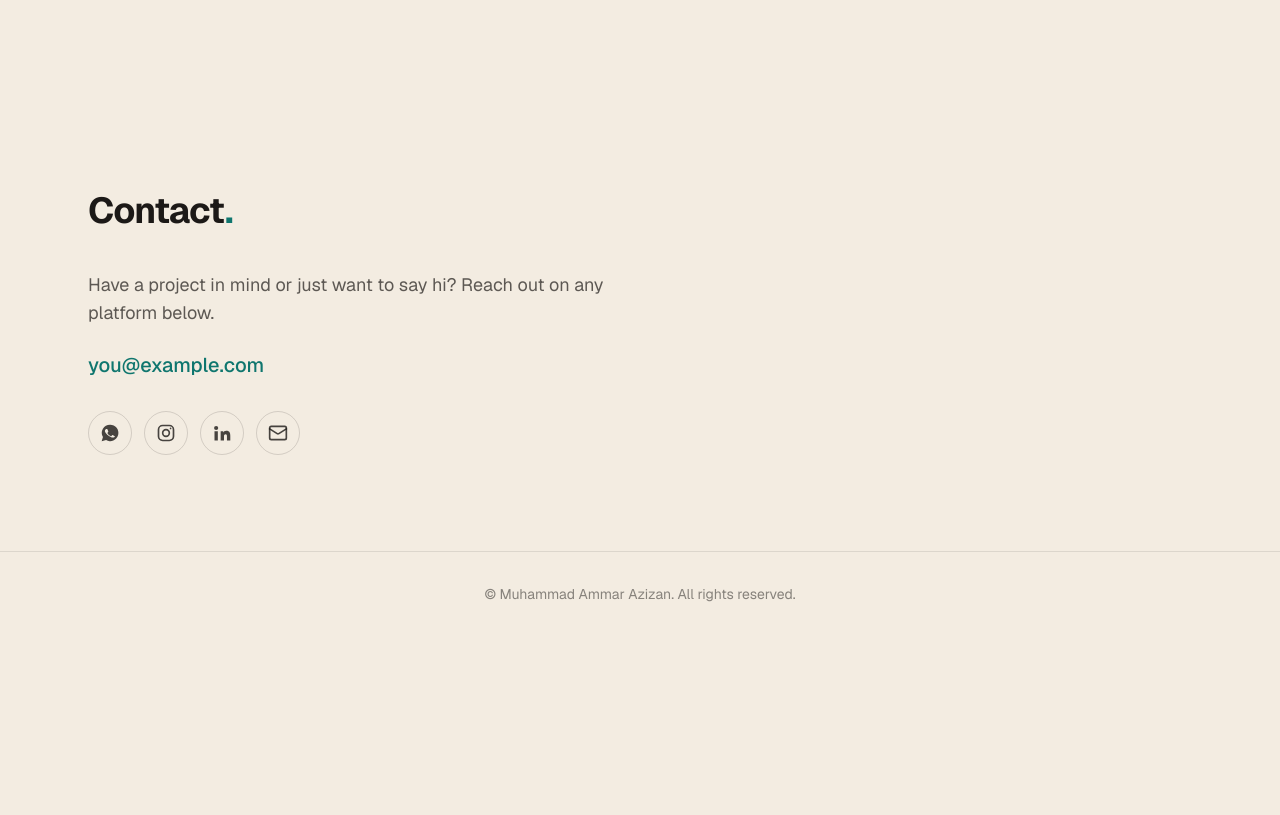
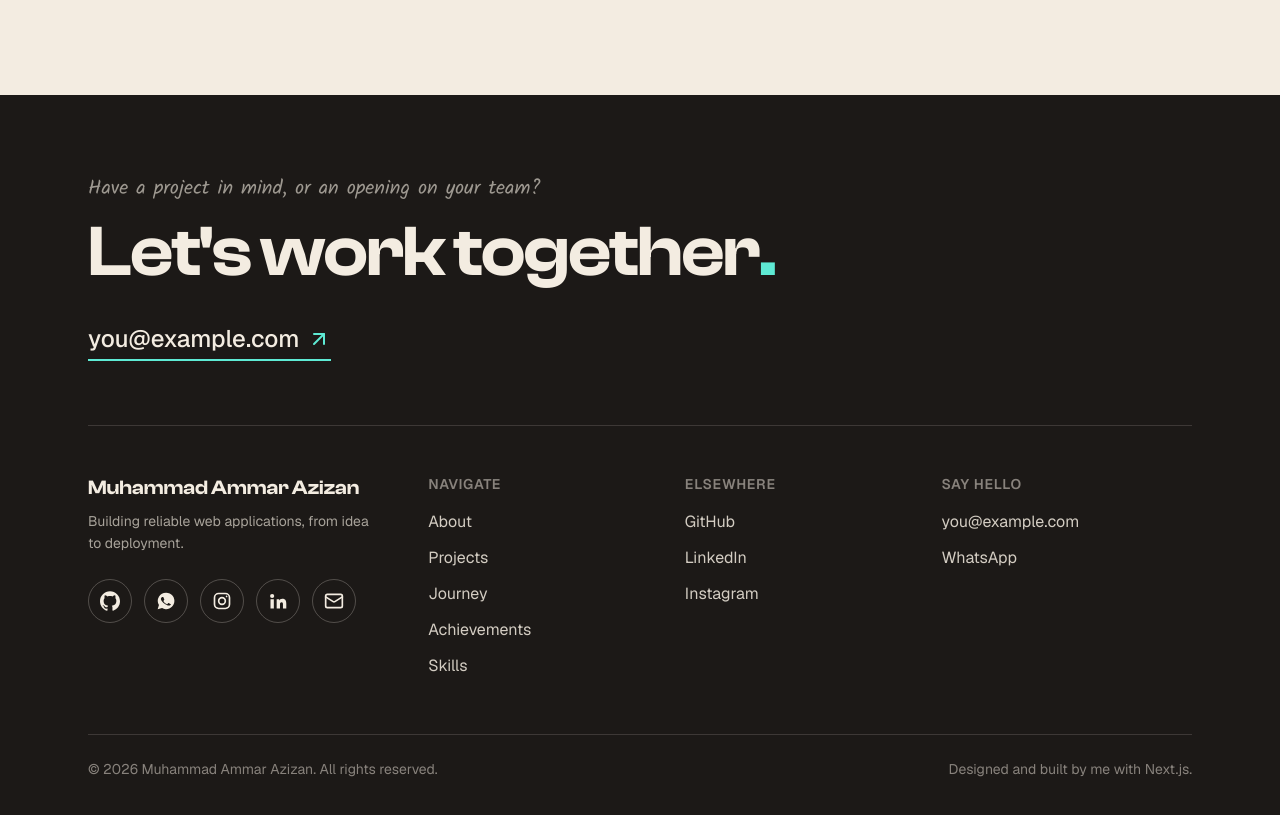
Before and after one commit to muhdammar-azizan/muhdammar-azizan-portfolio, a Next.js app: page / in a window 1280 px wide. Shown: the part 8194-9009 px from the top of the page. Before the commit the page ends 8830 px from the top, so only its background shows below. Built offline with nearby package versions, Linux system fonts and the light colour scheme.

Commit message:
Replace the Contact section with a large inverted footer that holds all contact links

```diff
--- a/src/app/globals.css
+++ b/src/app/globals.css
@@ -167,6 +167,15 @@ html.theme-switching *::after {
   }
 }
 
+/* The footer uses the inverted theme colours, so the accent needs the opposite shade to stay readable. */
+.footer-invert {
+  --accent: #5eead4;
+}
+
+:root[data-theme="dark"] .footer-invert {
+  --accent: #0f766e;
+}
+
 /* Light creases for a sheet that has been folded and opened again. Kept faint on purpose. */
 .paper-creases {
   background-image:
--- a/src/app/page.tsx
+++ b/src/app/page.tsx
@@ -6,7 +6,6 @@ import Journey from "@/components/Journey";
 import SectionDivider from "@/components/SectionDivider";
 import Achievements from "@/components/Achievements";
 import Skills from "@/components/Skills";
-import Contact from "@/components/Contact";
 import Footer from "@/components/Footer";
 import BackToTop from "@/components/BackToTop";
 import Intro from "@/components/intro/Intro";
@@ -23,7 +22,6 @@ export default function Home() {
         <SectionDivider />
         <Achievements />
         <Skills />
-        <Contact />
       </main>
       <Footer />
       <BackToTop />
--- a/src/components/Contact.tsx
+++ /dev/null
@@ -1,25 +0,0 @@
-import Section from "./Section";
-import Reveal from "./Reveal";
-import SocialLinks from "./SocialLinks";
-import { siteConfig } from "@/lib/site";
-
-export default function Contact() {
-  return (
-    <Section id="contact" title="Contact">
-      <Reveal>
-        <p className="max-w-xl text-lg text-foreground/70">
-          Have a project in mind or just want to say hi? Reach out on any platform below.
-        </p>
-        <a
-          href={`mailto:${siteConfig.contact.email}`}
-          className="mt-6 inline-block text-xl font-medium text-accent hover:underline"
-        >
-          {siteConfig.contact.email}
-        </a>
-        <div className="mt-8">
-          <SocialLinks />
-        </div>
-      </Reveal>
-    </Section>
-  );
-}
--- a/src/components/Footer.tsx
+++ b/src/components/Footer.tsx
@@ -1,9 +1,91 @@
-import { siteConfig } from "@/lib/site";
+import { ArrowUpRight } from "lucide-react";
+import Reveal from "./Reveal";
+import SocialLinks from "./SocialLinks";
+import { navItems, siteConfig } from "@/lib/site";
 
+/**
+ * The last part of the page, and the place to get in touch (the "Contact" link in the navbar
+ * scrolls here). It uses the inverted colours of the theme, so it reads as the end of the page.
+ */
 export default function Footer() {
+  const { email, whatsapp, linkedin, instagram, github } = siteConfig.contact;
+  const columns = [
+    {
+      title: "Navigate",
+      links: navItems.filter((item) => item.href !== "#contact").map((item) => ({ label: item.label, href: item.href })),
+    },
+    {
+      title: "Elsewhere",
+      links: [
+        { label: "GitHub", href: github },
+        { label: "LinkedIn", href: linkedin },
+        { label: "Instagram", href: instagram },
+      ],
+    },
+    {
+      title: "Say hello",
+      links: [
+        { label: email, href: `mailto:${email}` },
+        { label: "WhatsApp", href: `https://wa.me/${whatsapp}` },
+        ...(siteConfig.resumeUrl ? [{ label: "Resume", href: siteConfig.resumeUrl }] : []),
+      ],
+    },
+  ];
+
   return (
-    <footer className="border-t border-foreground/10 py-8 text-center text-sm text-foreground/50">
-      © {siteConfig.name}. All rights reserved.
+    <footer id="contact" className="footer-invert scroll-mt-0 bg-foreground text-background">
+      <div className="mx-auto max-w-6xl px-6 pt-20 pb-10">
+        <Reveal>
+          <p className="font-hand text-xl text-background/60">Have a project in mind, or an opening on your team?</p>
+          <h2 className="mt-3 max-w-3xl font-clash text-5xl leading-[1.05] font-semibold tracking-tight sm:text-6xl lg:text-7xl">
+            Let&apos;s work together<span className="text-accent">.</span>
+          </h2>
+          <a
+            href={`mailto:${email}`}
+            className="group mt-8 inline-flex items-center gap-2 border-b-2 border-accent pb-1 text-xl font-medium sm:text-2xl"
+          >
+            {email}
+            <ArrowUpRight aria-hidden="true" className="h-6 w-6 text-accent transition group-hover:translate-x-1 group-hover:-translate-y-1" />
+          </a>
+        </Reveal>
+
+        <div className="mt-16 grid gap-12 border-t border-background/15 pt-12 sm:grid-cols-2 lg:grid-cols-[1.4fr_1fr_1fr_1.2fr]">
+          <div>
+            <p className="font-clash text-xl font-semibold">{siteConfig.name}</p>
+            <p className="mt-2 max-w-xs text-sm leading-relaxed text-background/65">{siteConfig.tagline}</p>
+            <div className="mt-6">
+              <SocialLinks />
+            </div>
+          </div>
+
+          {columns.map((column) => (
+            <nav key={column.title} aria-label={column.title}>
+              <h3 className="text-sm font-semibold tracking-wider text-background/50 uppercase">{column.title}</h3>
+              <ul className="mt-4 flex flex-col gap-3">
+                {column.links.map((link) => (
+                  <li key={link.label}>
+                    <a
+                      href={link.href}
+                      target={link.href.startsWith("http") ? "_blank" : undefined}
+                      rel="noopener noreferrer"
+                      className="break-all text-background/85 transition hover:text-accent"
+                    >
+                      {link.label}
+                    </a>
+                  </li>
+                ))}
+              </ul>
+            </nav>
+          ))}
+        </div>
+
+        <div className="mt-14 flex flex-col gap-2 border-t border-background/15 pt-6 text-sm text-background/50 sm:flex-row sm:items-center sm:justify-between">
+          <p>
+            © {new Date().getFullYear()} {siteConfig.name}. All rights reserved.
+          </p>
+          <p>Designed and built by me with Next.js.</p>
+        </div>
+      </div>
     </footer>
   );
 }
--- a/src/components/SocialLinks.tsx
+++ b/src/components/SocialLinks.tsx
@@ -1,4 +1,5 @@
 import { Mail } from "lucide-react";
+import { siGithub } from "simple-icons";
 import { siteConfig } from "@/lib/site";
 
 // Brand icons are inline SVGs because lucide-react does not ship brand logos.
@@ -22,7 +23,14 @@ const LinkedInIcon = () => (
   </svg>
 );
 
+const GitHubIcon = () => (
+  <svg viewBox="0 0 24 24" fill="currentColor" className="h-5 w-5" aria-hidden="true">
+    <path d={siGithub.path} />
+  </svg>
+);
+
 const links = [
+  { label: "GitHub", href: siteConfig.contact.github, icon: <GitHubIcon /> },
   {
     label: "WhatsApp",
     href: `https://wa.me/${siteConfig.contact.whatsapp}`,
@@ -47,7 +55,7 @@ export default function SocialLinks() {
             target={link.href.startsWith("http") ? "_blank" : undefined}
             rel="noopener noreferrer"
             aria-label={link.label}
-            className="flex h-11 w-11 items-center justify-center rounded-full border border-foreground/15 text-foreground/80 transition hover:-translate-y-1 hover:border-accent hover:text-accent"
+            className="flex h-11 w-11 items-center justify-center rounded-full border border-current/25 text-current transition hover:-translate-y-1 hover:border-accent hover:text-accent"
           >
             {link.icon}
           </a>
```
